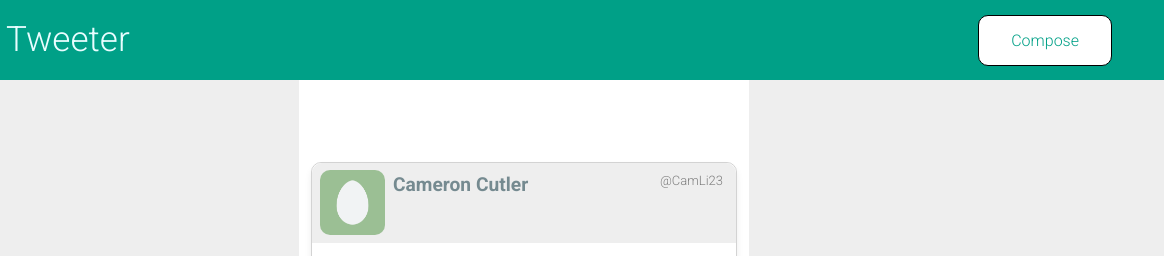
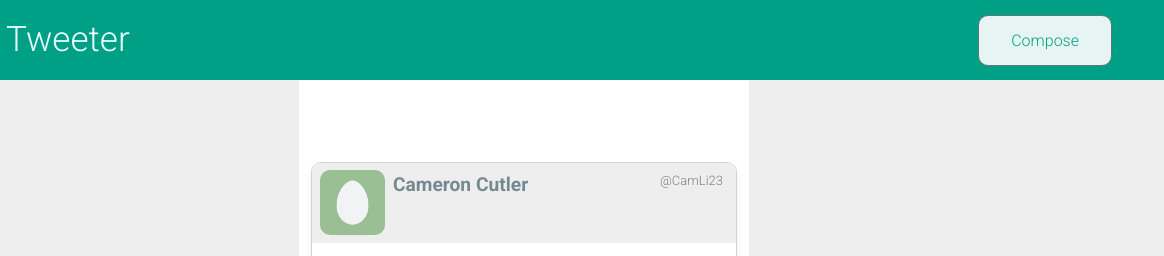
Before and after one commit to CamLi23/project2-LHL, a website: page tweeterApp/public/index.html in a window 1280 px wide. Shown: the top 256 px of the page, 116-1280 px from the left. Drawn offline with Linux system fonts and the light colour scheme; no server answers.

Commit message:
Added some pictures and doc folder

```diff
--- a/tweeterApp/public/scripts/app.js
+++ b/tweeterApp/public/scripts/app.js
@@ -63,9 +63,9 @@ function loadTweets() {
           renderTweets(data);
           // console.log(data);
         });
-
   }
 
+  // Uses AJAX functionality to post the new data
   function postTweet(data) {
 
      return $.ajax({
@@ -74,7 +74,6 @@ function loadTweets() {
         data: data,
         datatype: 'JSON'
       })
-
   }
 
 
--- a/tweeterApp/public/styles/layout.css
+++ b/tweeterApp/public/styles/layout.css
@@ -127,7 +127,7 @@ article .icons {
 
 .compose-button {
     background-color: white;
-    border: solid 1px black ;
+    border: solid 1px #717171 ;
     border-radius: 10px;
     color: #00a087;
     cursor: pointer;
@@ -135,6 +135,7 @@ article .icons {
     float: right;
     font-size: 16px;
     margin: 15px 20px;
+    opacity: .9;
     padding: 15px 32px;
     text-align: center;
     text-decoration: none;
```
Also changed, not shown: tweeterApp/docs/HomePage.png (added), tweeterApp/docs/compose-tweet.png (added), tweeterApp/docs/example-tweet.png (added), 1 other file. Lines whose indentation alone changed are shown as unchanged.
